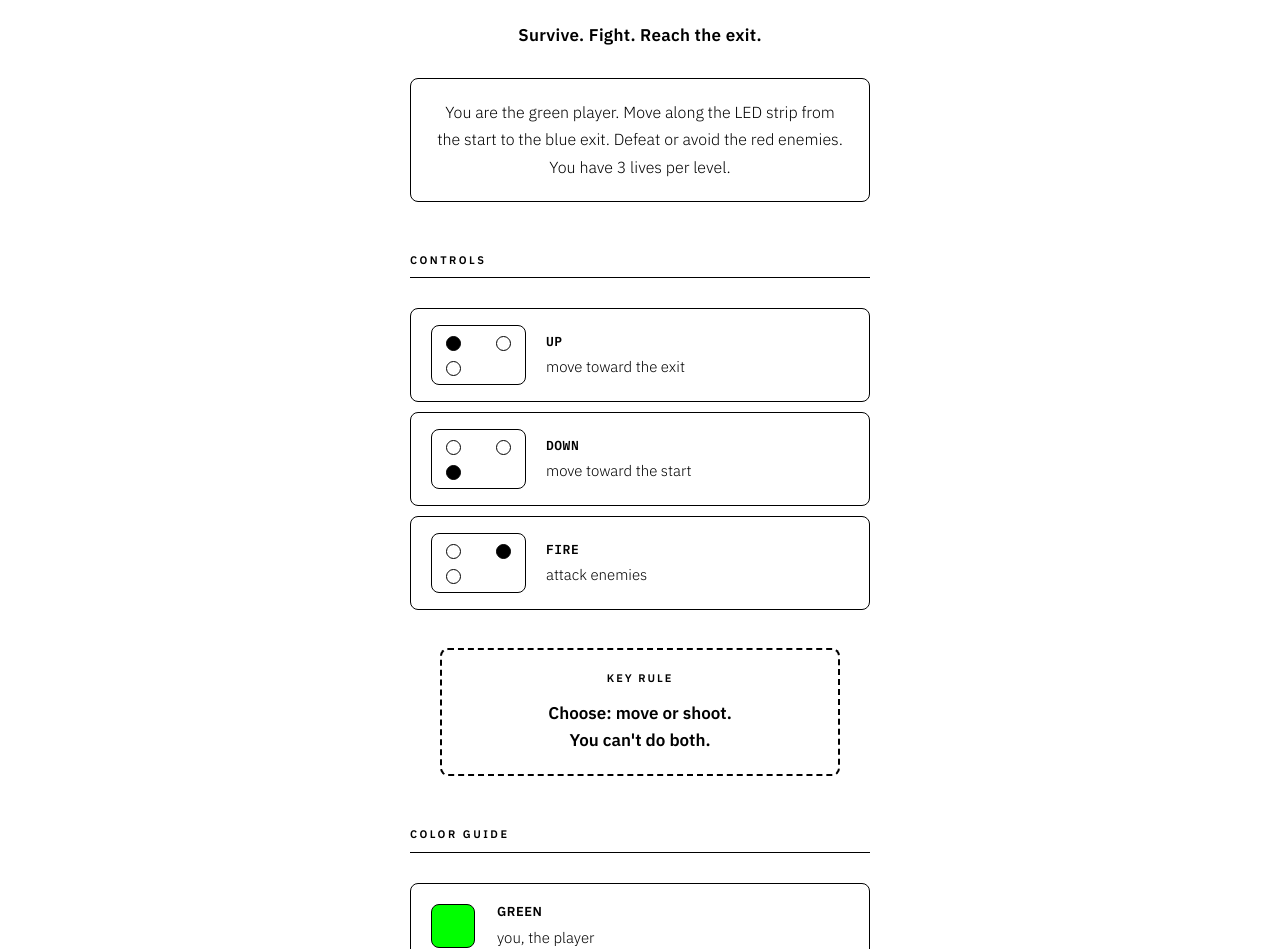
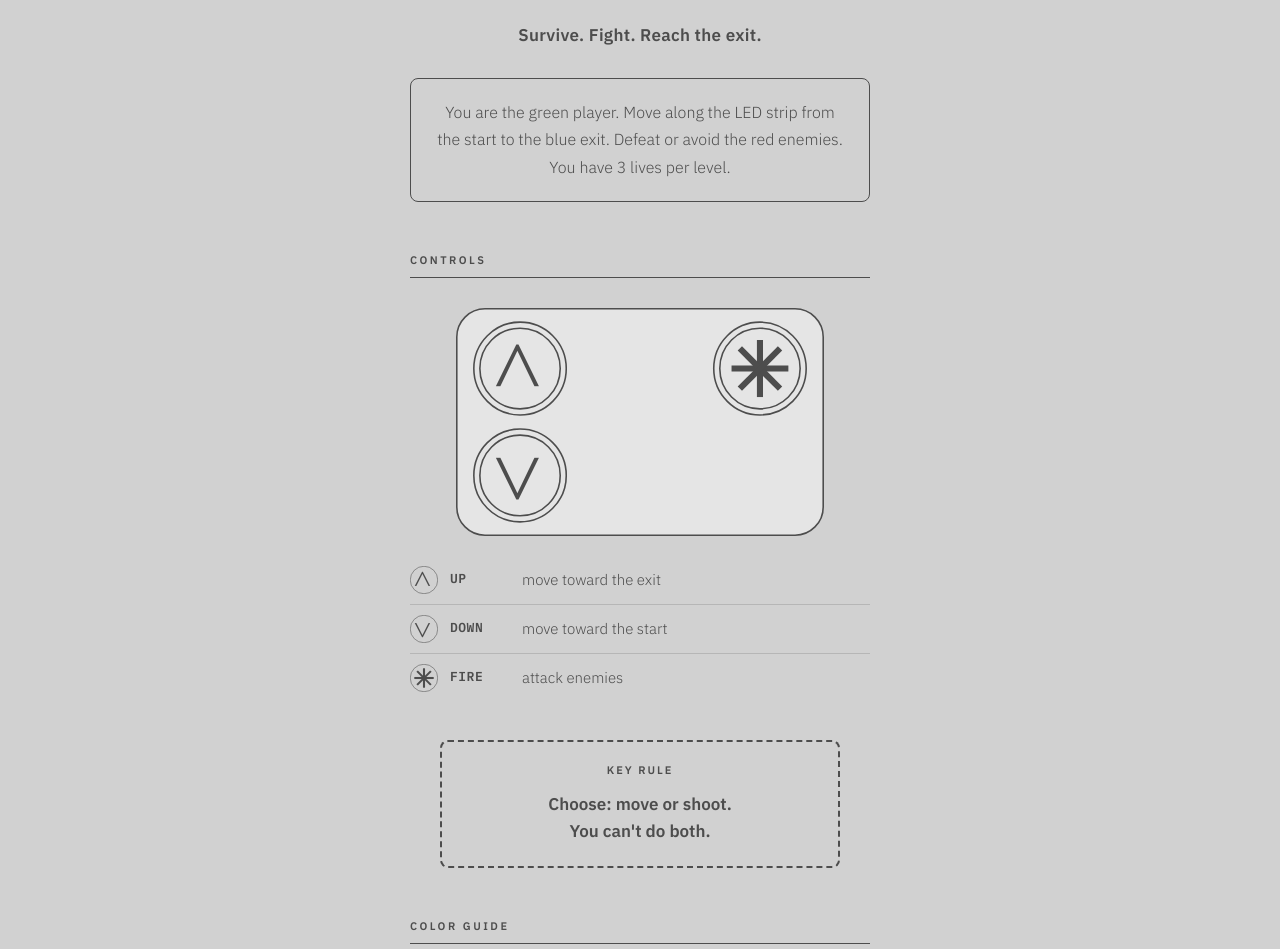
Before and after one commit to Metro-Olografix/motwang_guide, a plain HTML site: page en.html in a window 1280 px wide. Shown: the part 265-1214 px from the top of the page. Drawn offline with Linux system fonts and the light colour scheme.

Commit message:
controller image, colo scheme etc

```diff
--- a/css/style.css
+++ b/css/style.css
@@ -1,3 +1,11 @@
+:root {
+    --radius: 8px;
+    --radius-full: 50%;
+
+    --white: #d1d1d1;
+    --dark: #4d4d4d;
+}
+
 * {
     margin: 0;
     padding: 0;
@@ -8,8 +16,8 @@ body {
     font-family: 'IBM Plex Sans', sans-serif;
     font-size: 16px;
     line-height: 1.6;
-    color: #000;
-    background: #fff;
+    color: var(--dark);
+    background: var(--white);
     padding: 0;
     max-width: 100%;
     margin: 0 auto;
@@ -28,7 +36,7 @@ header {
 
 .header-bar {
     width: 100%;
-    background: #000;
+    background: var(--dark);
 }
 
 .header-container {
@@ -68,7 +76,7 @@ header {
 }
 
 .lang-switcher a {
-    color: #fff;
+    color: var(--white);
     text-decoration: none !important; /* Override global link style */
     transition: color 0.3s;
     font-size: 1.25rem; /* text-xl = 20px */
@@ -103,7 +111,7 @@ h2 {
     text-transform: uppercase;
     margin: 50px 0 30px 0; /* increased bottom margin from 20px to 30px */
     padding-bottom: 8px;
-    border-bottom: 1.5px solid #000;
+    border-bottom: 1.5px solid var(--dark);
 }
 
 .intro {
@@ -115,90 +123,77 @@ h2 {
     letter-spacing: 0.3px;
 }
 
+/* Shared box styles */
+.box {
+    border: 1.5px solid var(--dark);
+    border-radius: var(--radius);
+    padding: 20px 24px;
+    margin-bottom: 10px;
+}
+
 .objective {
     text-align: center;
     margin-bottom: 38px;
-    padding: 20px 24px;
-    border: 1.5px solid #000;
-    border-radius: 8px;
     line-height: 1.7;
     font-weight: 300;
     font-size: 16px;
 }
 
-.control-box {
-    border: 1px solid #000;
-    border-radius: 8px;
-    padding: 16px 20px;
-    margin-bottom: 10px;
+.controller-container {
+    display: flex;
+    justify-content: center;
+    margin: 30px auto 20px;
+}
+
+.controller-image {
+    max-width: 80%;
+    width: 100%;
+    height: auto;
+}
+
+.controller-legend {
+    margin: 20px 0 0;
+}
+
+.legend-item {
     display: flex;
     align-items: center;
-    gap: 20px;
+    gap: 12px;
+    padding: 10px 0;
+    border-bottom: 1px solid rgba(77, 77, 77, 0.2);
 }
 
-.controller {
-    width: 95px;
-    height: 60px;
-    border: 1.5px solid #000;
-    border-radius: 8px;
-    padding: 10px 14px;
-    display: grid;
-    grid-template-columns: 1fr 1fr;
-    grid-template-rows: 1fr 1fr;
-    gap: 10px;
+.legend-item:last-child {
+    border-bottom: none;
+}
+
+.legend-icon {
+    width: 28px;
+    height: 28px;
     flex-shrink: 0;
 }
 
-.btn-circle {
-    width: 15px;
-    height: 15px;
-    border: 1.5px solid #000;
-    border-radius: 50%;
-}
-
-.btn-circle.active {
-    background: #000;
-}
-
-.btn-up {
-    grid-column: 1;
-    grid-row: 1;
-}
-
-.btn-down {
-    grid-column: 1;
-    grid-row: 2;
-}
-
-.btn-fire {
-    grid-column: 2;
-    grid-row: 1;
-    justify-self: end;
-}
-
-.control-text {
-    flex: 1;
-}
-
-.control-label {
+.legend-label {
     font-family: 'IBM Plex Mono', monospace;
     font-weight: 600;
     font-size: 13px;
     letter-spacing: 0.5px;
-    margin-bottom: 3px;
+    width: 60px;
+    flex-shrink: 0;
 }
 
-.control-desc {
+.legend-desc {
     font-weight: 300;
     font-size: 15px;
+    flex: 1;
 }
 
 .key-mechanic {
     text-align: center;
     margin: 38px auto;
     padding: 20px 26px;
-    border: 2px dashed #000;
-    border-radius: 8px;
+    border: 2px dashed var(--dark);
+    border-radius: var(--radius);
     max-width: 400px;
 }
 
@@ -217,20 +212,17 @@ h2 {
 }
 
 .color-box-container {
-    border: 1px solid #000;
-    border-radius: 8px;
-    padding: 18px 20px;
-    margin-bottom: 10px;
     display: flex;
     align-items: center;
     gap: 22px;
+    padding: 10px 0;
 }
 
 .color-swatch {
     width: 44px;
     height: 44px;
-    border-radius: 8px;
-    border: 1px solid #000;
+    border-radius: var(--radius);
+    border: 1.5px solid var(--dark);
     flex-shrink: 0;
 }
 
@@ -253,10 +245,8 @@ h2 {
 }
 
 .strategy-box {
-    border: 1.5px solid #000;
-    border-radius: 8px;
+    margin: 32px 0;
     padding: 22px;
-    margin: 32px 0;
 }
 
 .strategy-title {
@@ -294,7 +284,7 @@ footer {
 }
 
 footer a {
-    color: #000;
+    color: var(--dark);
     text-decoration: underline;
     transition: opacity 0.2s;
 }
@@ -306,7 +296,7 @@ footer a:hover {
 /* Responsive styles */
 @media (min-width: 768px) {
     .header-container {
-        padding: 1.75rem 0; /* md:py-7 px-0 on desktop */
+        padding: 1.75rem 1rem; /* md:py-7 with minimum horizontal padding */
     }
 
     .header-container > div {
@@ -321,7 +311,7 @@ footer a:hover {
 
 @media (max-width: 500px) {
     .content {
-        padding: 40px 20px 30px;
+        padding: 30px 20px 30px;
     }
 
     h1.title {
@@ -336,15 +326,7 @@ footer a:hover {
         max-width: 100%;
     }
 
-    .controller {
-        width: 85px;
-        height: 54px;
-        padding: 8px 12px;
-        gap: 8px;
-    }
-
-    .btn-circle {
-        width: 13px;
-        height: 13px;
+    .controller-image {
+        max-width: 90%;
     }
 }
--- a/en.html
+++ b/en.html
@@ -33,46 +33,32 @@
         Survive. Fight. Reach the exit.
     </div>
 
-    <div class="objective">
+    <div class="box objective">
         You are the green player. Move along the LED strip from the start to the blue exit.
         Defeat or avoid the red enemies. You have 3 lives per level.
     </div>
 
     <h2>controls</h2>
 
-    <div class="control-box">
-        <div class="controller">
-            <div class="btn-circle btn-up active"></div>
-            <div class="btn-circle btn-fire"></div>
-            <div class="btn-circle btn-down"></div>
-        </div>
-        <div class="control-text">
-            <div class="control-label">UP</div>
-            <div class="control-desc">move toward the exit</div>
-        </div>
+    <div class="controller-container">
+        <img src="images/motwang_controller_light.svg" alt="MO_TWANG Controller" class="controller-image">
     </div>
 
-    <div class="control-box">
-        <div class="controller">
-            <div class="btn-circle btn-up"></div>
-            <div class="btn-circle btn-fire"></div>
-            <div class="btn-circle btn-down active"></div>
+    <div class="controller-legend">
+        <div class="legend-item">
+            <img src="images/up.svg" alt="UP" class="legend-icon">
+            <span class="legend-label">UP</span>
+            <span class="legend-desc">move toward the exit</span>
         </div>
-        <div class="control-text">
-            <div class="control-label">DOWN</div>
-            <div class="control-desc">move toward the start</div>
+        <div class="legend-item">
+            <img src="images/down.svg" alt="DOWN" class="legend-icon">
+            <span class="legend-label">DOWN</span>
+            <span class="legend-desc">move toward the start</span>
         </div>
-    </div>
-
-    <div class="control-box">
-        <div class="controller">
-            <div class="btn-circle btn-up"></div>
-            <div class="btn-circle btn-fire active"></div>
-            <div class="btn-circle btn-down"></div>
-        </div>
-        <div class="control-text">
-            <div class="control-label">FIRE</div>
-            <div class="control-desc">attack enemies</div>
+        <div class="legend-item">
+            <img src="images/fire.svg" alt="FIRE" class="legend-icon">
+            <span class="legend-label">FIRE</span>
+            <span class="legend-desc">attack enemies</span>
         </div>
     </div>
 
@@ -120,7 +106,7 @@
 
     <h2>strategy</h2>
 
-    <div class="strategy-box">
+    <div class="box strategy-box">
         <div class="strategy-title">ESSENTIAL TIPS</div>
         <ul>
             <li>stop to attack, then resume moving</li>
```
Also changed, not shown: es.html (+17 -31 lines), it.html (+17 -31 lines), .claude/settings.local.json, images/down.svg (added), images/fire.svg (added), images/motwang_controller_light.svg (added), images/up.svg (added).
